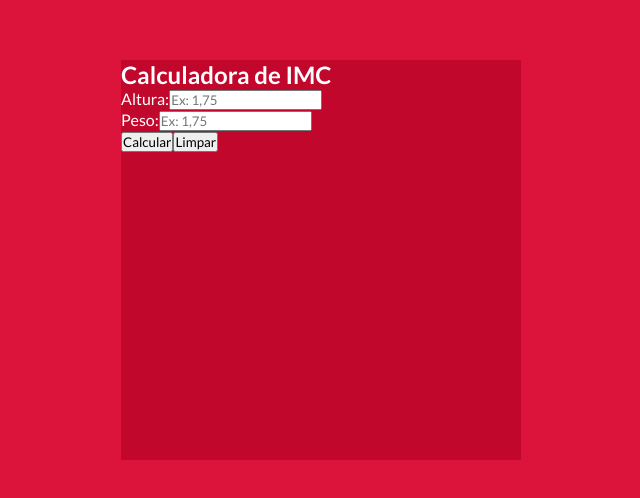
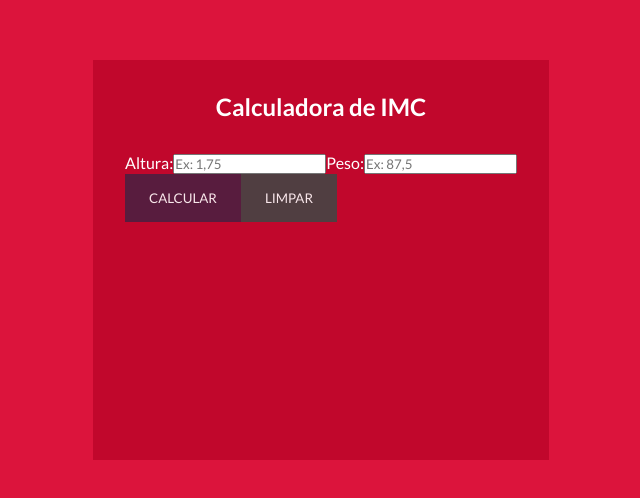
Before and after one commit to RibahDev/imc-calc, a React (Vite) app in the folder imc_calc/: page / in a window 1280 px wide. Shown: the part 140-638 px from the top of the page, without its empty margins (319-959 px from the left). Built offline with nearby package versions, Linux system fonts and the light colour scheme.

Commit message:
Estilização

```diff
--- a/imc_calc/src/App.css
+++ b/imc_calc/src/App.css
@@ -2,4 +2,5 @@
   min-width: 400px;
   min-height: 400px;
   background-color: #c1072c;
+  padding: 2rem;
 }
--- a/imc_calc/src/App.jsx
+++ b/imc_calc/src/App.jsx
@@ -1,4 +1,4 @@
-import ImcCalc from "./components/ImcCalc";
+import ImcCalc from './components/ImcCalc';
 
 
 import './App.css'
--- /dev/null
+++ b/imc_calc/src/components/Button.css
@@ -0,0 +1,21 @@
+button {
+    text-transform: uppercase;
+    padding: 1rem 1.5rem;
+    background-color: #4d1f40;
+    border: none;
+    color: #ffff;
+    cursor: pointer;
+    transition: .5s;
+    opacity: .9;
+    flex: 1;
+}
+
+button:hover {
+    transition: .8s;
+    opacity: 1;
+}
+
+#clear-btn{
+    background-color: #444;
+
+  }
--- /dev/null
+++ b/imc_calc/src/components/Button.jsx
@@ -0,0 +1,7 @@
+import './Button.css';
+
+const Button = ({ id, text }) => {
+  return <button id={id}>{text}</button>;
+}
+
+export default Button
--- a/imc_calc/src/components/ImcCalc.css
+++ b/imc_calc/src/components/ImcCalc.css
@@ -0,0 +1,10 @@
+#calc-container h2 {
+    text-align: center;
+    margin-bottom: 2rem;
+}
+
+.form-inputs {
+    display: flex;
+    flex-direction: colum;
+    justify-content: space-between;
+}
--- a/imc_calc/src/components/ImcCalc.jsx
+++ b/imc_calc/src/components/ImcCalc.jsx
@@ -1,4 +1,5 @@
 import "./ImcCalc.css";
+import Button from "./Button";
 
 const ImcCalc = () => {
   return (
@@ -12,12 +13,12 @@ const ImcCalc = () => {
                 </div>
                 <div className="form-control">
                     <label htmlFor="weight">Peso:</label>
-                    <input type="text" name="weight" id="weight" placeholder="Ex: 1,75"/>
+                    <input type="text" name="weight" id="weight" placeholder="Ex: 87,5"/>
                 </div>
             </div>
             <div className="action-control">
-                <button>Calcular</button>
-                <button>Limpar</button>
+            <Button id="calc-btn" text="Calcular" />
+            <Button id="clear-btn" text="Limpar" />
             </div>
         </form>
     </div>
```
Also changed, not shown: imc_calc/src/data/data.js (added, +42 -0 lines).
